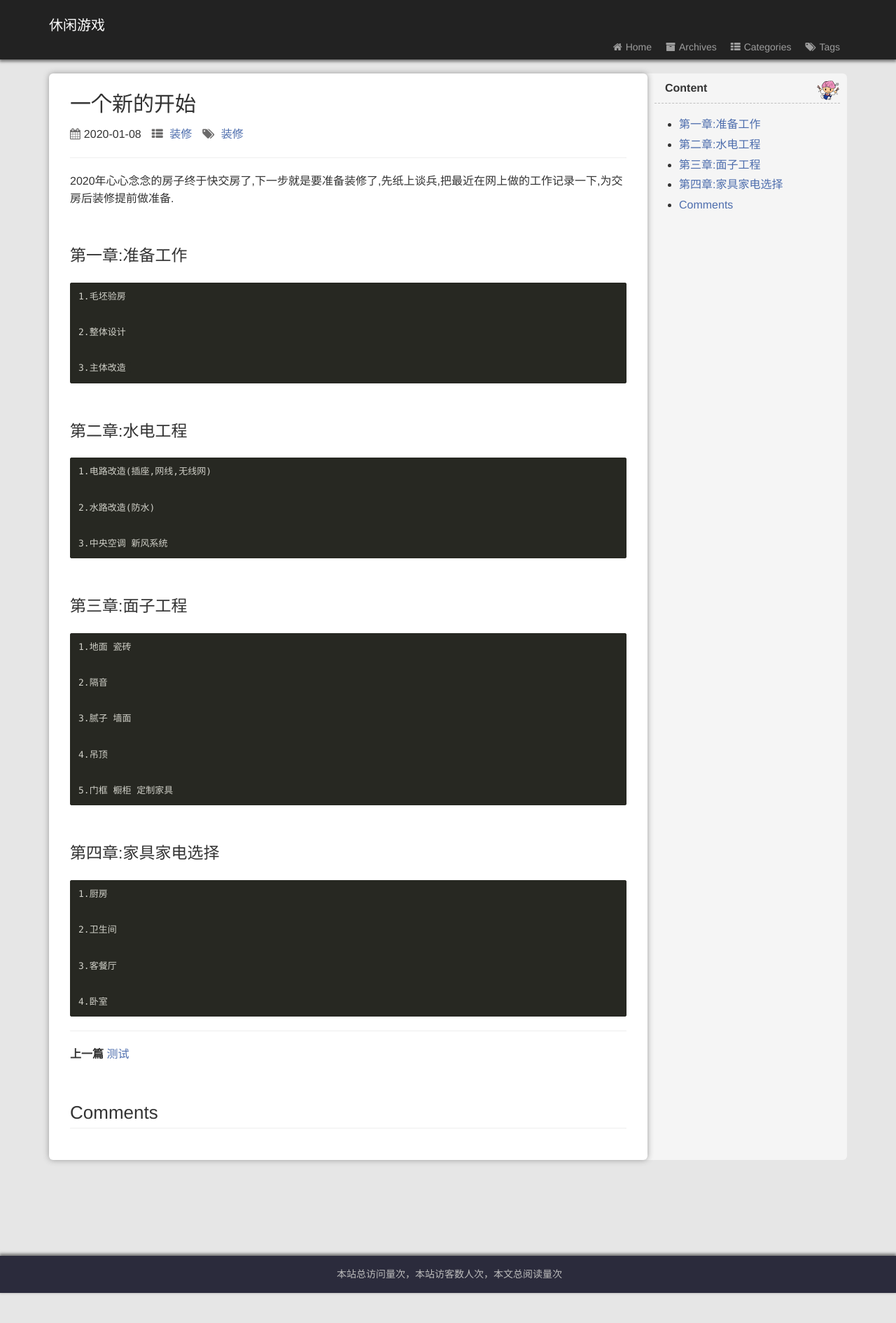
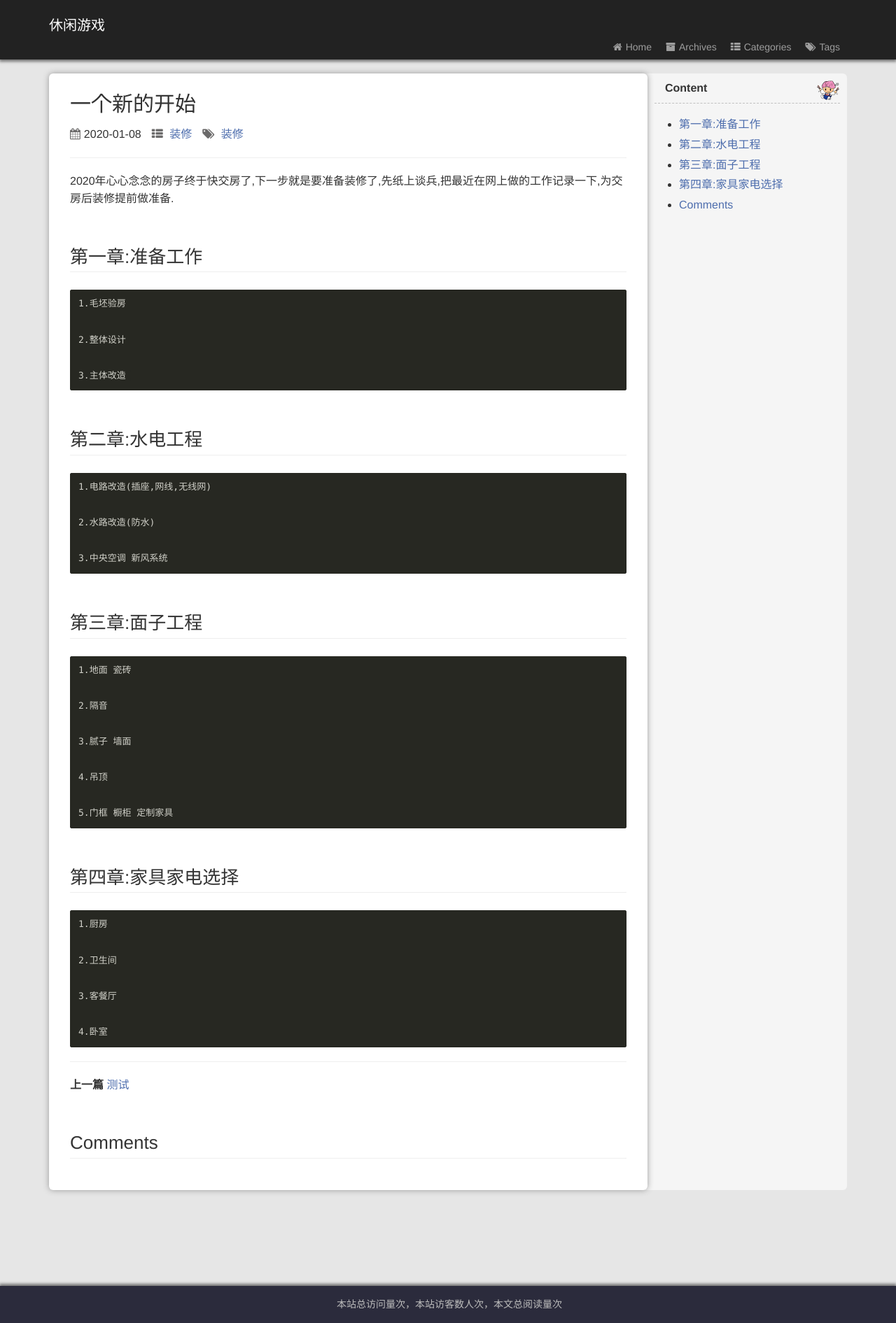
Before and after one commit to wuming0108/wuming0108.github.io, a Jekyll site: the page built from _posts/2020-01-08-the-new-start.md, in a window 1280 px wide. Shown: the whole page at 70% size. Built offline with Jekyll 4.4.1, drawn with Linux system fonts in a browser that asks for light colours; comment, search, counter and statistics services are not loaded; a style sheet for code colours, icons or effects is not loaded; before the commit the page ends 1848 px from its top, so only the background shows below that.

Commit message:
no message

```diff
--- a/_posts/2020-01-08-the-new-start.md
+++ b/_posts/2020-01-08-the-new-start.md
@@ -10,7 +10,7 @@
 {:toc}
 2020年心心念念的房子终于快交房了,下一步就是要准备装修了,先纸上谈兵,把最近在网上做的工作记录一下,为交房后装修提前做准备.
 
-### 第一章:准备工作
+## 第一章:准备工作
 
 	1.毛坯验房
 
@@ -18,7 +18,7 @@
 
 	3.主体改造
 
-### 第二章:水电工程
+## 第二章:水电工程
 
 	1.电路改造(插座,网线,无线网)
 
@@ -26,7 +26,7 @@
 
 	3.中央空调 新风系统
 
-### 第三章:面子工程
+## 第三章:面子工程
 
 	1.地面 瓷砖
 
@@ -38,7 +38,7 @@
 
 	5.门框 橱柜 定制家具
 
-### 第四章:家具家电选择
+## 第四章:家具家电选择
 
 	1.厨房
 
```
